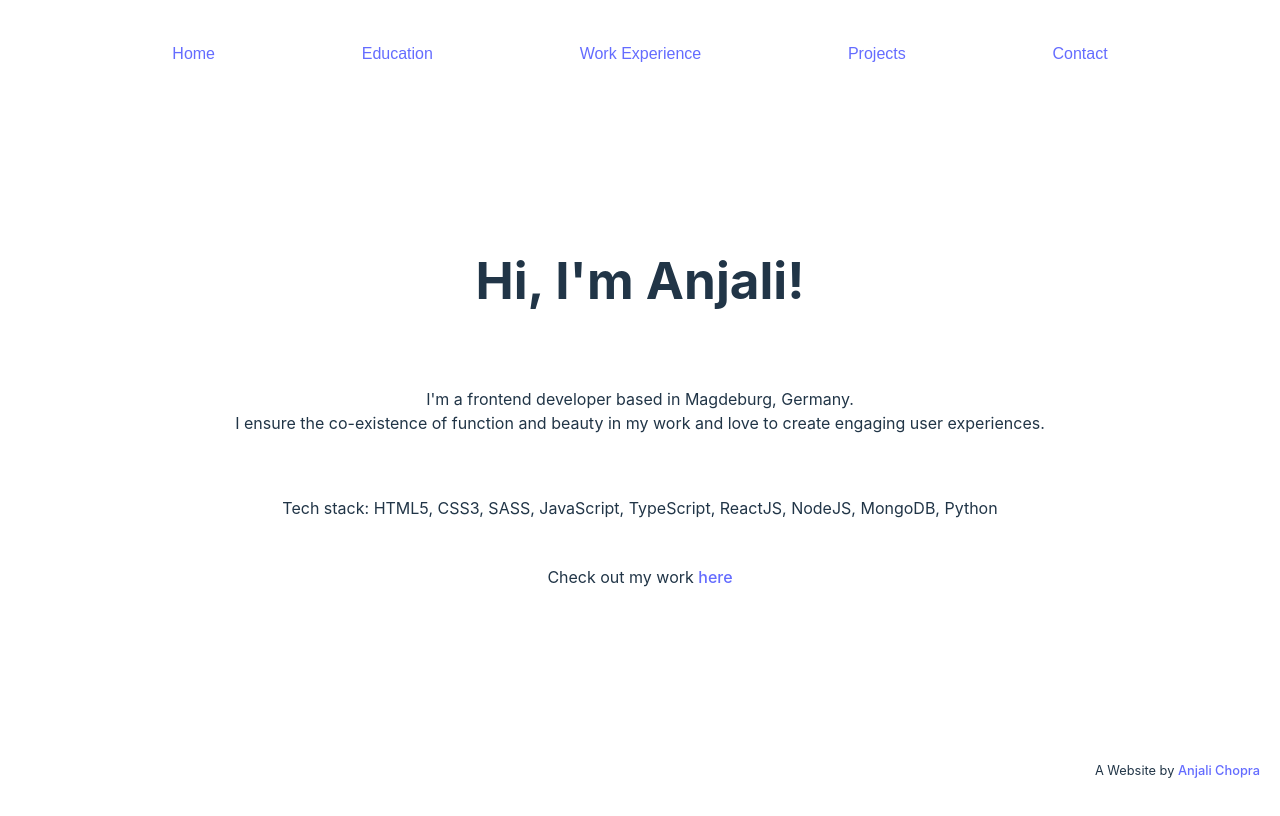
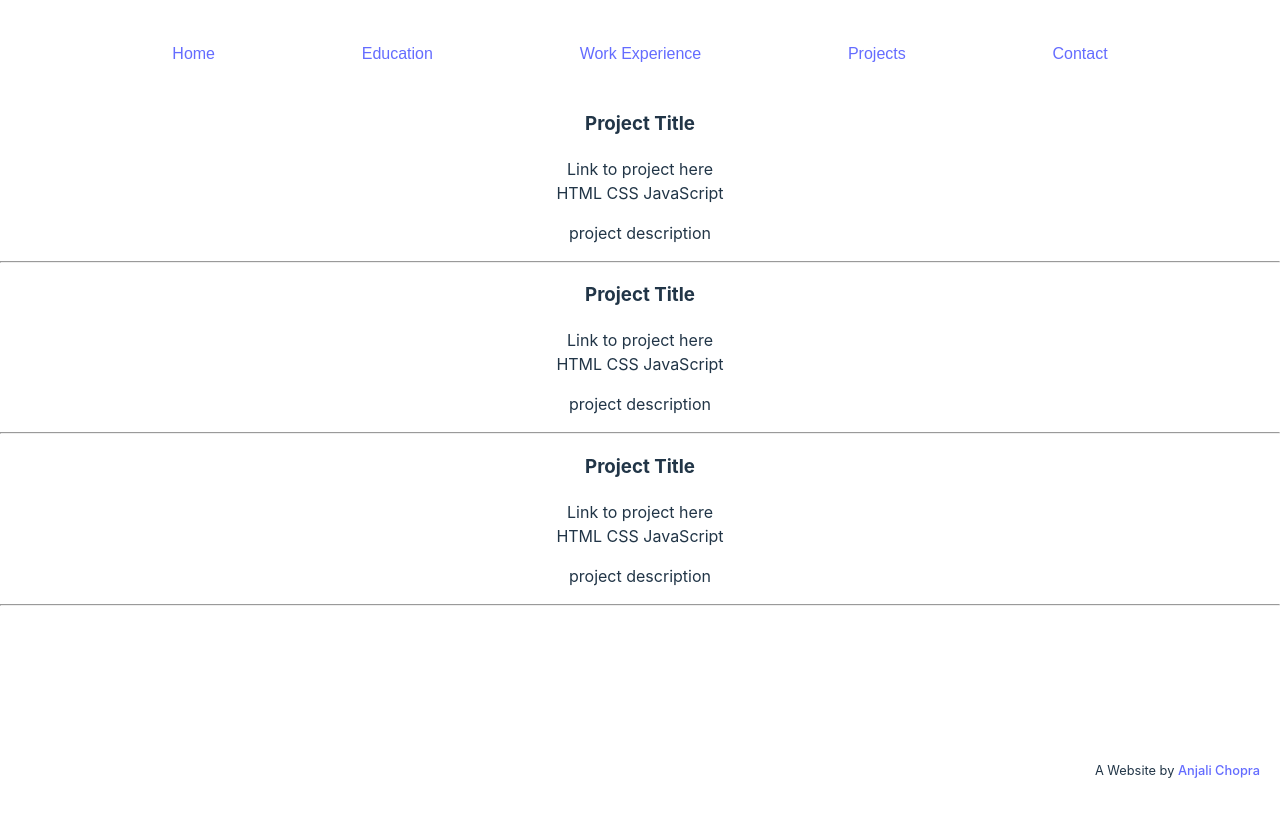
Before and after one commit to chopraanjali/chopraanjali.github.io, a React (Vite) app: page /projects in a window 1280 px wide. Built offline with nearby package versions, Linux system fonts and the light colour scheme.

Commit message:
Implemented Routing

```diff
--- a/package.json
+++ b/package.json
@@ -14,7 +14,8 @@
   },
   "dependencies": {
     "react": "^18.2.0",
-    "react-dom": "^18.2.0"
+    "react-dom": "^18.2.0",
+    "react-router-dom": "^6.22.3"
   },
   "devDependencies": {
     "@types/react": "^18.2.64",
--- a/src/App.jsx
+++ b/src/App.jsx
@@ -1,37 +1,31 @@
 import { useState } from "react";
+import { BrowserRouter as Router, Routes, Route } from "react-router-dom";
 import "./App.scss";
 import Navbar from "./components/Layout/Navbar";
 import Footer from "./components/Layout/Footer";
+import Home from "./components/Pages/Home";
+import Contact from "./components/Pages/Contact";
+import Projects from "./components/Pages/Projects";
+import WorkExperience from "./components/Pages/WorkExperience";
+import Education from "./components/Pages/Education";
 
 function App() {
   const [count, setCount] = useState(0);
 
   return (
     <>
-      <Navbar />
-      <div className="card">
-        <h1>Hi, I'm Anjali!</h1>
-        <p>
-          I'm a frontend developer based in Magdeburg, Germany. <br />I ensure
-          the co-existence of function and beauty in my work and love to create
-          engaging user experiences.
-        </p>
-        <div>
-          <p>
-            Tech stack: HTML5, CSS3, SASS, JavaScript, TypeScript, ReactJS,
-            NodeJS, MongoDB, Python
-          </p>
-        </div>
-        <div id="workLinkIntro">
-          Check out my work{" "}
-          <span>
-            <a href="/Users/anjali/FreshStart/UdemyCourse/Portfolio/projects.html">
-              here
-            </a>
-          </span>
-        </div>
-      </div>
-      <Footer />
+      <Router>
+        <Navbar />
+        <Routes>
+          <Route path="" element={<Home />}></Route>
+          <Route path="contact" element={<Contact />}></Route>
+          <Route path="education" element={<Education />}></Route>
+          <Route path="workExperience" element={<WorkExperience />}></Route>
+          <Route path="projects" element={<Projects />}></Route>
+        </Routes>
+
+        <Footer />
+      </Router>
     </>
   );
 }
--- a/src/components/Layout/Footer.jsx
+++ b/src/components/Layout/Footer.jsx
@@ -1,8 +1,11 @@
+import { Link } from "react-router-dom";
 export default function Footer() {
   return (
     <div className="footer">
       A Website by{" "}
-      <a href="https://www.linkedin.com/in/chopraanjali/">Anjali Chopra</a>
+      <a href="https://www.linkedin.com/in/chopraanjali/" target="_blank">
+        Anjali Chopra
+      </a>
     </div>
   );
 }
--- a/src/components/Layout/Navbar.jsx
+++ b/src/components/Layout/Navbar.jsx
@@ -1,21 +1,22 @@
+import { Link } from "react-router-dom";
 export default function Navbar() {
   return (
     <nav className="sticky">
       <ul>
         <li>
-          <a href="index.html">Home</a>
+          <Link to="/">Home</Link>
         </li>
         <li>
-          <a href="">Education</a>
+          <Link to="/education">Education</Link>
         </li>
         <li>
-          <a href="">Work Experience</a>
+          <Link to="/workExperience">Work Experience</Link>
         </li>
         <li>
-          <a href="">Projects</a>
+          <Link to="/projects">Projects</Link>
         </li>
         <li>
-          <a href="">Contact</a>
+          <Link to="/contact">Contact</Link>
         </li>
       </ul>
     </nav>
--- /dev/null
+++ b/src/components/Pages/Education.jsx
@@ -0,0 +1,7 @@
+export default function Education() {
+  return (
+    <>
+      <div>Education</div>
+    </>
+  );
+}
--- /dev/null
+++ b/src/components/Pages/Home.jsx
@@ -0,0 +1,27 @@
+import { Link } from "react-router-dom";
+export default function Home() {
+  return (
+    <>
+      <div className="card">
+        <h1>Hi, I'm Anjali!</h1>
+        <p>
+          I'm a frontend developer based in Magdeburg, Germany. <br />I ensure
+          the co-existence of function and beauty in my work and love to create
+          engaging user experiences.
+        </p>
+        <div>
+          <p>
+            Tech stack: HTML5, CSS3, SASS, JavaScript, TypeScript, ReactJS,
+            NodeJS, MongoDB, Python
+          </p>
+        </div>
+        <div id="workLinkIntro">
+          Check out my work{" "}
+          <span>
+            <Link to="/projects">here</Link>
+          </span>
+        </div>
+      </div>
+    </>
+  );
+}
--- /dev/null
+++ b/src/components/Pages/WorkExperience.jsx
@@ -0,0 +1,7 @@
+export default function WorkExperience() {
+  return (
+    <>
+      <div>Work Experience</div>
+    </>
+  );
+}
```
Also changed, not shown: 1 other file (tests, documents, lock files or other folders).
